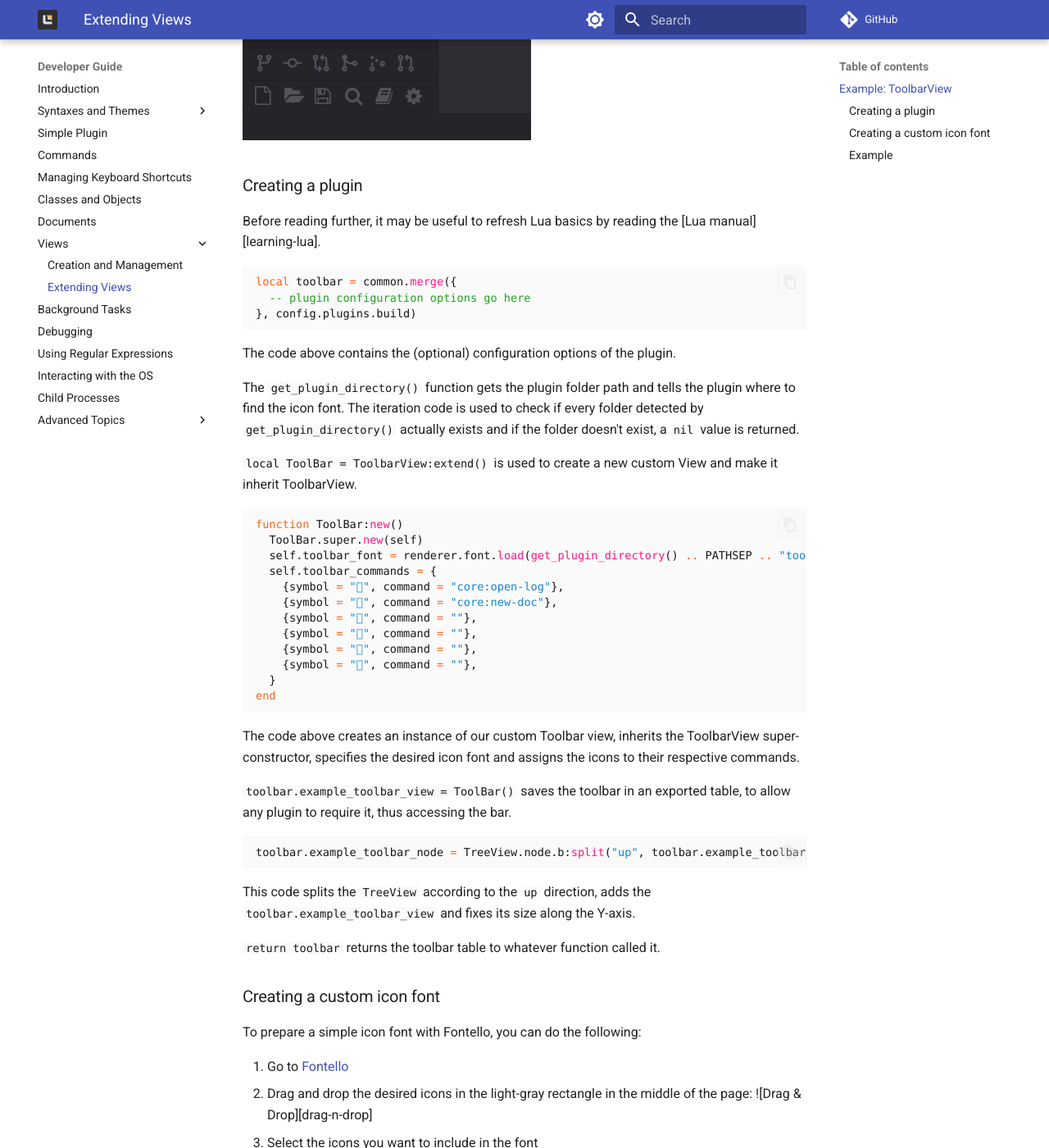
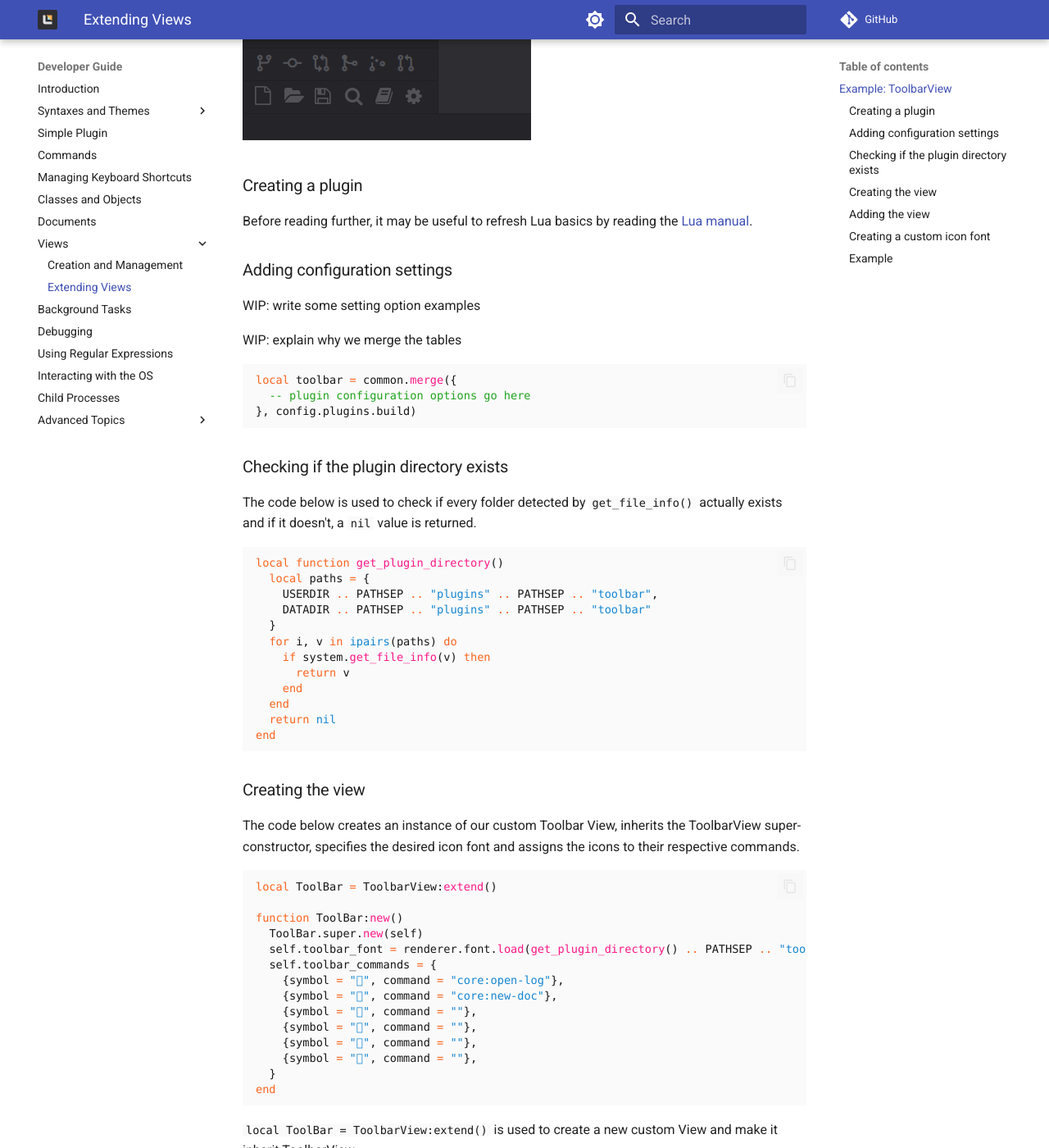
Before and after one commit to lite-xl/lite-xl.github.io, an MkDocs documentation site: the page built from docs/developer-guide/views-examples.md, in a window 1280 px wide and 1400 px high, scrolled down 362 px. Shown: the whole window at 82% size. Built offline with MkDocs 1.6.1 and Material for MkDocs 9.7.7, drawn with Linux system fonts in a browser that asks for light colours; some web fonts are replaced; comment, search, counter and statistics services are not loaded; the version menu is left out; some of the changed text lies outside the part shown.

Commit message:
Clarified explanations of implementing the TolbarView, added some missing md link descriptions and headers to improve readability.

````diff
--- a/docs/developer-guide/views-examples.md
+++ b/docs/developer-guide/views-examples.md
@@ -12,23 +12,46 @@ brief introduction
 
 Before reading further, it may be useful to refresh Lua basics by reading the [Lua manual][learning-lua].
 
+### Adding configuration settings
+
+WIP: write some setting option examples
+
+WIP: explain why we merge the tables
+
 ```lua
 local toolbar = common.merge({
   -- plugin configuration options go here
 }, config.plugins.build)
 ```
 
-The code above contains the (optional) configuration options of the plugin.
+### Checking if the plugin directory exists
 
-The `get_plugin_directory()` function gets the plugin folder path and tells the
-plugin where to find the icon font.
-The iteration code is used to check if every folder detected by `get_plugin_directory()`
-actually exists and if the folder doesn't exist, a `nil` value is returned.
-
-`local ToolBar = ToolbarView:extend()` is used to create a new custom View and make it
-inherit ToolbarView.
+The code below is used to check if every folder detected by `get_file_info()`
+actually exists and if it doesn't, a `nil` value is returned.
 
 ```lua
+local function get_plugin_directory()
+  local paths = {
+    USERDIR .. PATHSEP .. "plugins" .. PATHSEP .. "toolbar",
+    DATADIR .. PATHSEP .. "plugins" .. PATHSEP .. "toolbar"
+  }
+  for i, v in ipairs(paths) do
+    if system.get_file_info(v) then
+      return v
+    end
+  end
+  return nil
+end
+```
+
+### Creating the view
+
+The code below creates an instance of our custom Toolbar View, inherits the ToolbarView super-constructor,
+specifies the desired icon font and assigns the icons to their respective commands.
+
+```lua
+local ToolBar = ToolbarView:extend()
+
 function ToolBar:new()
   ToolBar.super.new(self)
   self.toolbar_font = renderer.font.load(get_plugin_directory() .. PATHSEP .. "toolbar.ttf", style.icon_big_font:get_size())
@@ -43,16 +66,26 @@ function ToolBar:new()
 end
 ```
 
-The code above creates an instance of our custom Toolbar view, inherits the ToolbarView super-constructor,
-specifies the desired icon font and assigns the icons to their respective commands.
+`local ToolBar = ToolbarView:extend()` is used to create a new custom View and make it
+inherit ToolbarView.
 
-`toolbar.example_toolbar_view = ToolBar()` saves the toolbar in an exported table, to allow any plugin to require it, thus accessing the bar.
+The `renderer.font.load` function assigns the icon font to the View.
+
+The `get_plugin_directory()` function gets the plugin folder path.
+
+### Adding the view
+
+The code below saves the toolbar in an exported table, to allow any plugin to require it, thus accessing the bar.
+
+```lua
+toolbar.example_toolbar_view = ToolBar()
+```
+
+The code below splits the `TreeView` according to the `up` direction, adds the `toolbar.example_toolbar_view` and fixes its size along the Y-axis.
 
 ```lua
 toolbar.example_toolbar_node = TreeView.node.b:split("up", toolbar.example_toolbar_view, {y = true})
 ```
-
-This code splits the `TreeView` according to the `up` direction, adds the `toolbar.example_toolbar_view` and fixes its size along the Y-axis.
 
 `return toolbar` returns the toolbar table to whatever function called it.
 
````
Also changed, not shown: other parts of docs/developer-guide/views-examples.md (+4 -0 lines).
